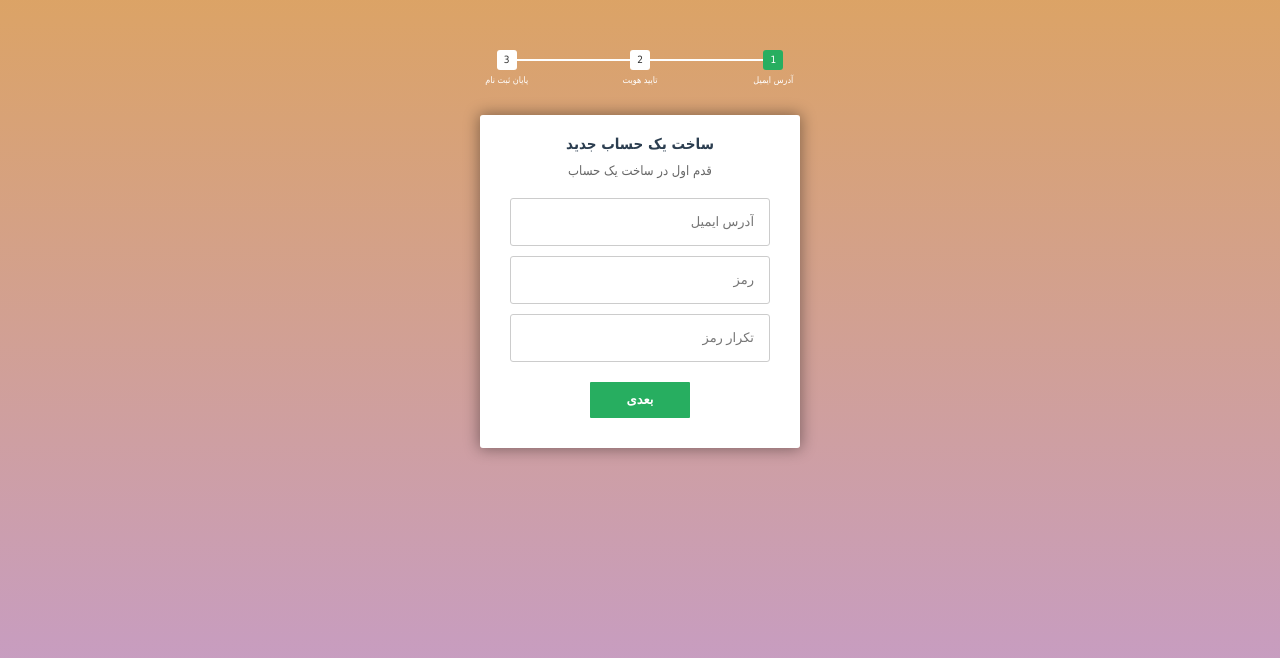
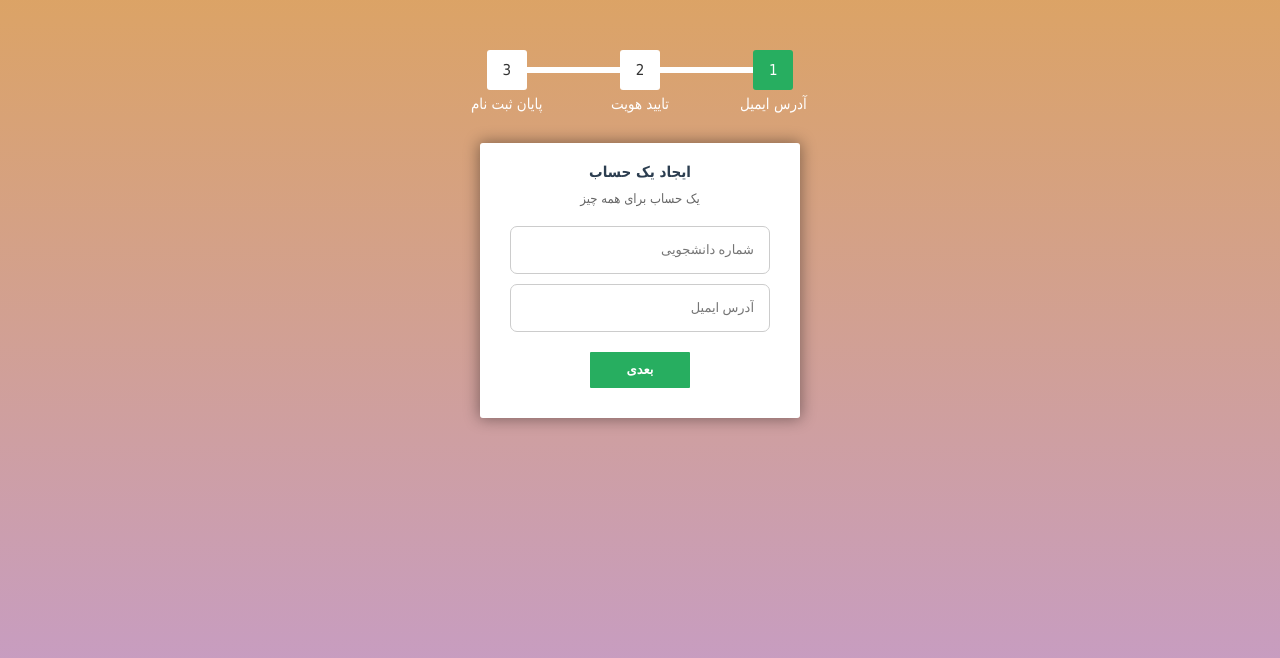
Before and after one commit to bsimjoo/golestan-reporter, a Python web app: template templates/signup.html in a window 1280 px wide. Shown: the top 658 px of the page. Run offline with Jinja, Linux system fonts and the light colour scheme; the template is opened without the code that fills it, so the values that code supplies are empty; some libraries are stand-ins or nearby versions; some web fonts are replaced.

Commit message:
eggplant

```diff
--- a/templates/files/scripts/signup.js
+++ b/templates/files/scripts/multi-step-form.js
@@ -1,17 +1,19 @@
 //jQuery time
-var current_fs, next_fs, previous_fs; //fieldsets
+var current_fs, next_fs, previous_fs, step_ = 0; //fieldsets
 var left, opacity, scale; //fieldset properties which we will animate
 var animating; //flag to prevent quick multi-click glitches
+$("#verify").attr("disabled", true)
 
-$(".next").click(function() {
+function next() {
     if (animating) return false;
     animating = true;
 
-    current_fs = $(this).parent();
-    next_fs = $(this).parent().next();
+    current_fs = $("fieldset").eq(step_);
+    step_ += 1;
+    next_fs = $("fieldset").eq(step_);
 
     //activate next step on progressbar using the index of next_fs
-    $("#progressbar li").eq($("fieldset").index(next_fs)).addClass("active");
+    $("#progressbar li").eq(step_).addClass("active");
 
     //show the next fieldset
     next_fs.show();
@@ -39,17 +41,20 @@ $(".next").click(function() {
         //this comes from the custom easing plugin
         easing: 'easeInOutBack'
     });
-});
+}
 
-$(".previous").click(function() {
+function previous() {
     if (animating) return false;
     animating = true;
 
-    current_fs = $(this).parent();
-    previous_fs = $(this).parent().prev();
+    current_fs = $("fieldset").eq(step_);
+    previous_fs = $("fieldset").eq(step_ === 2 ? 0 : step_ -= 1);
 
     //de-activate current step on progressbar
-    $("#progressbar li").eq($("fieldset").index(current_fs)).removeClass("active");
+    if (step_ !== 3)
+        $("#progressbar li").eq(step_).removeClass("active");
+    else
+        $("#")
 
     //show the previous fieldset
     previous_fs.show();
@@ -74,8 +79,12 @@ $(".previous").click(function() {
         //this comes from the custom easing plugin
         easing: 'easeInOutBack'
     });
-});
+}
+
+$(".next").click(next);
+
+$(".previous").click(previous);
 
 $(".submit").click(function() {
     return false;
-})
+});
--- a/templates/files/signup.css
+++ b/templates/files/signup.css
@@ -57,13 +57,29 @@ body {
 #msform textarea {
     padding: 15px;
     border: 1px solid #ccc;
-    border-radius: 3px;
+    border-radius: 7px;
     margin-bottom: 10px;
     width: 100%;
     box-sizing: border-box;
     font-family: montserrat;
     color: #2C3E50;
     font-size: 13px;
+}
+
+
+/* Chrome, Safari, Edge, Opera */
+
+input::-webkit-outer-spin-button,
+input::-webkit-inner-spin-button {
+    -webkit-appearance: none;
+    margin: 0;
+}
+
+
+/* Firefox */
+
+input[type=number] {
+    -moz-appearance: textfield;
 }
 
 
@@ -81,8 +97,12 @@ body {
     margin: 10px 5px;
 }
 
-#msform .action-button:hover,
-#msform .action-button:focus {
+#msform .action-button:disabled {
+    background-color: #ccc;
+}
+
+#msform .action-button:active:hover,
+#msform .action-button:active:focus {
     box-shadow: 0 0 0 2px white, 0 0 0 3px #27AE60;
 }
 
@@ -117,7 +137,7 @@ body {
     list-style-type: none;
     color: white;
     text-transform: uppercase;
-    font-size: 9px;
+    font-size: 15px;
     width: 33.33%;
     float: right;
     position: relative;
@@ -126,10 +146,10 @@ body {
 #progressbar li:before {
     content: counter(step, decimal);
     counter-increment: step;
-    width: 20px;
-    line-height: 20px;
+    width: 40px;
+    line-height: 40px;
     display: block;
-    font-size: 10px;
+    font-size: 15px;
     color: #333;
     background: white;
     border-radius: 3px;
@@ -142,11 +162,11 @@ body {
 #progressbar li:after {
     content: '';
     width: 100%;
-    height: 2px;
+    height: 6px;
     background: white;
     position: absolute;
     right: -50%;
-    top: 9px;
+    top: 17px;
     z-index: -1;
     /*put it behind the numbers*/
 }
@@ -162,8 +182,43 @@ body {
 
 /*The number of the step and the connector before it = green*/
 
-#progressbar li.active:before,
-#progressbar li.active:after {
+#progressbar li.active:before {
     background: #27AE60;
     color: white;
 }
+
+#progressbar li.active:after {
+    color: white;
+    background: linear-gradient(270deg, #27AE60, #ffffff);
+    background-size: 400% 400%;
+    -webkit-animation: fill-proccess 1s forwards;
+    -moz-animation: fill-proccess 1s forwards;
+    animation: fill-proccess 1s forwards;
+}
+
+@-webkit-keyframes fill-proccess {
+    0% {
+        background-position: 0% 50%;
+    }
+    100% {
+        background-position: 100% 50%;
+    }
+}
+
+@-moz-keyframes fill-proccess {
+    0% {
+        background-position: 0% 50%;
+    }
+    100% {
+        background-position: 100% 50%;
+    }
+}
+
+@keyframes fill-proccess {
+    0% {
+        background-position: 0% 50%;
+    }
+    100% {
+        background-position: 100% 50%;
+    }
+}
--- a/templates/signup.html
+++ b/templates/signup.html
@@ -19,34 +19,29 @@
         </ul>
         <!-- fieldsets -->
         <fieldset>
-            <h2 class="fs-title">ساخت یک حساب جدید</h2>
-            <h3 class="fs-subtitle">قدم اول در ساخت یک حساب</h3>
-            <input type="text" name="email" placeholder="آدرس ایمیل" />
-            <input type="password" name="pass" placeholder="رمز" />
-            <input type="password" name="cpass" placeholder="تکرار رمز" />
+            <h2 class="fs-title">ایجاد یک حساب</h2>
+            <h3 class="fs-subtitle">یک حساب برای همه چیز</h3>
+            <input type="number" name="uni_code" placeholder="شماره دانشجویی" />
+            <input type="email" name="email" placeholder="آدرس ایمیل" />
             <input type="button" name="next" class="next action-button" value="بعدی" />
         </fieldset>
         <fieldset>
-            <h2 class="fs-title">Social Profiles</h2>
-            <h3 class="fs-subtitle">Your presence on the social network</h3>
-            <input type="text" name="twitter" placeholder="Twitter" />
-            <input type="text" name="facebook" placeholder="Facebook" />
-            <input type="text" name="gplus" placeholder="Google Plus" />
-            <input type="button" name="previous" class="previous action-button" value="Previous" />
-            <input type="button" name="next" class="next action-button" value="Next" />
+            <h2 class="fs-title">تایید ایمیل</h2>
+            <h3 class="fs-subtitle">کدی که برایتان ایمل شد را وارد کنید</h3>
+            <input type="text" name="ver_code" placeholder="کد" />
+            <input type="button" name="previous" class="previous action-button" value="قبلی" />
+            <input type="button" id="verify" name="verify" class="next action-button" value="تایید" />
         </fieldset>
         <fieldset>
-            <h2 class="fs-title">Personal Details</h2>
-            <h3 class="fs-subtitle">We will never sell it</h3>
-            <input type="text" name="fname" placeholder="First Name" />
-            <input type="text" name="lname" placeholder="Last Name" />
-            <input type="text" name="phone" placeholder="Phone" />
-            <textarea name="address" placeholder="Address"></textarea>
+            <h2 class="fs-title">پایان ثبت نام</h2>
+            <h3 class="fs-subtitle">حساب خود را ایمن کنید</h3>
+            <input type="password" name="password" placeholder="رمز عبور" />
+            <input type="password" name="password-retype" placeholder="تکرار رمز عبور" />
             <input type="button" name="previous" class="previous action-button" value="Previous" />
-            <input type="submit" name="submit" class="submit action-button" value="Submit" />
+            <input type="submit" name="submit" class="submit action-button" value="ثبت" />
         </fieldset>
     </form>
 </body>
-<script src="files/scripts/signup.js"></script>
+<script src="files/scripts/multi-step-form.js"></script>
 
 </html>
```
